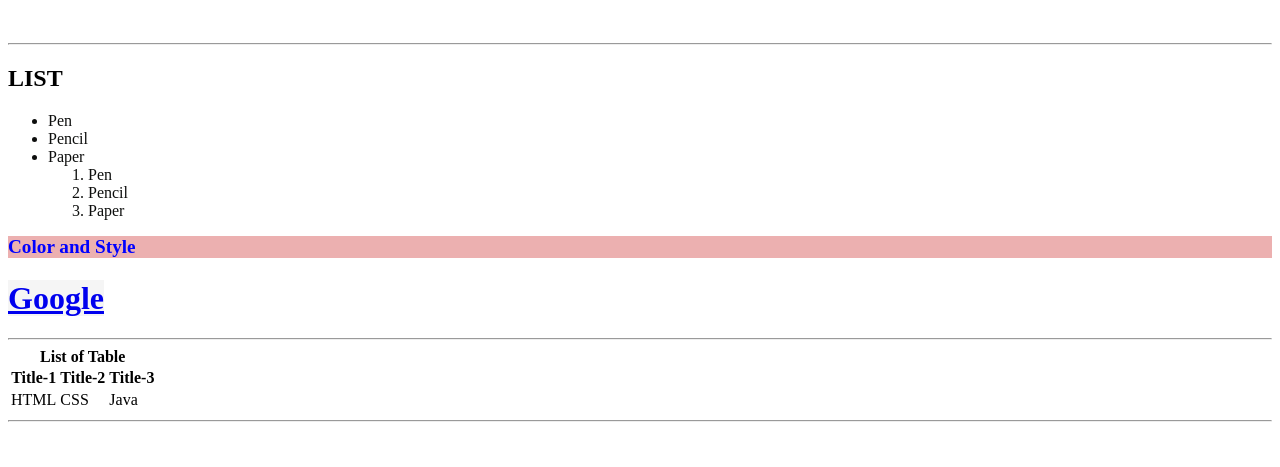
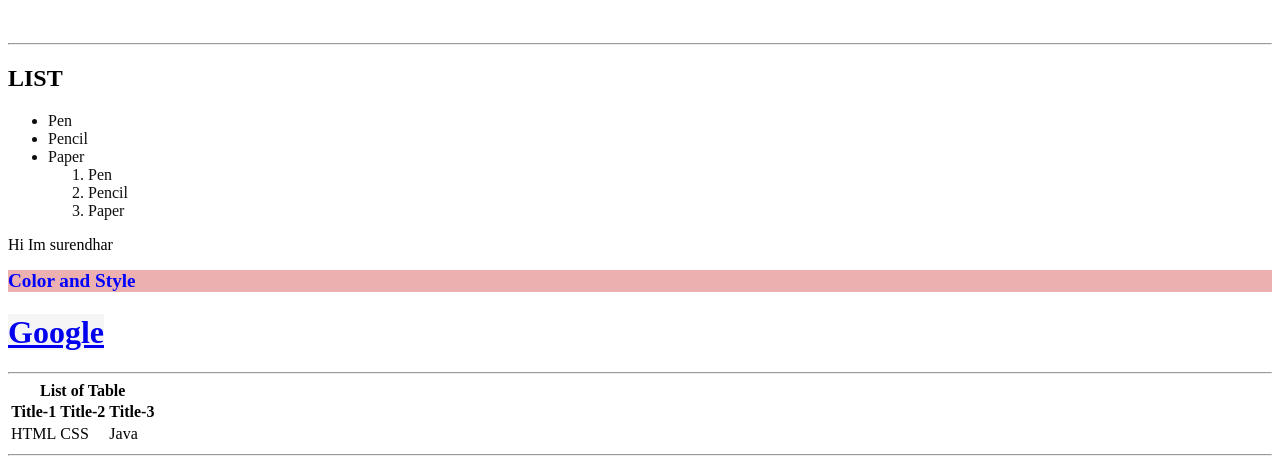
Before and after one commit to Surendhar2003/HTML, a plain HTML site: page Day 1/index.html in a window 1280 px wide. Shown: the part 879-1346 px from the top of the page. Drawn offline with Linux system fonts and the light colour scheme.

Commit message:
first commit

```diff
--- a/Day 1/index.html
+++ b/Day 1/index.html
@@ -55,6 +55,7 @@
              </ul>
 
         </p>
+        <p>Hi Im surendhar</p>
         <p style="color:blue; background-color:rgba(198, 23, 23, 0.336)">
             <big><b>Color and Style </b></big>
 
```
